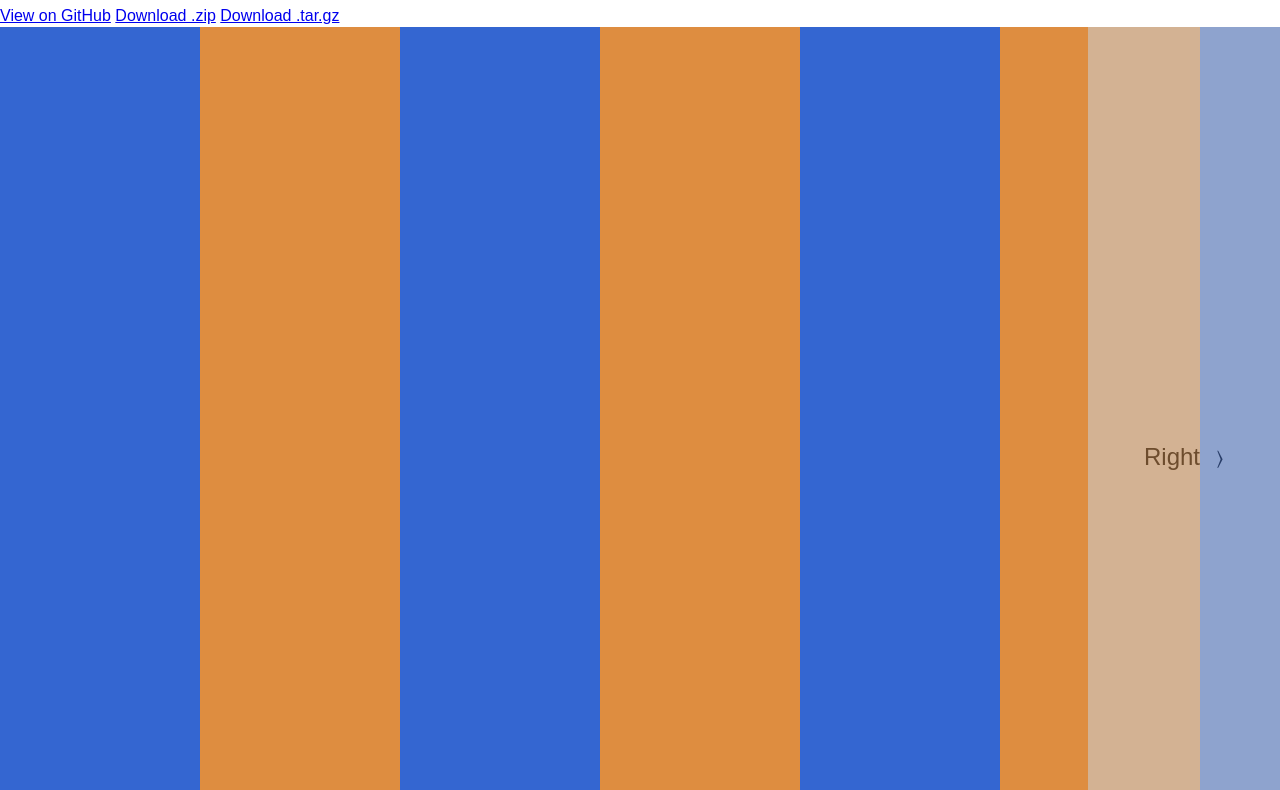
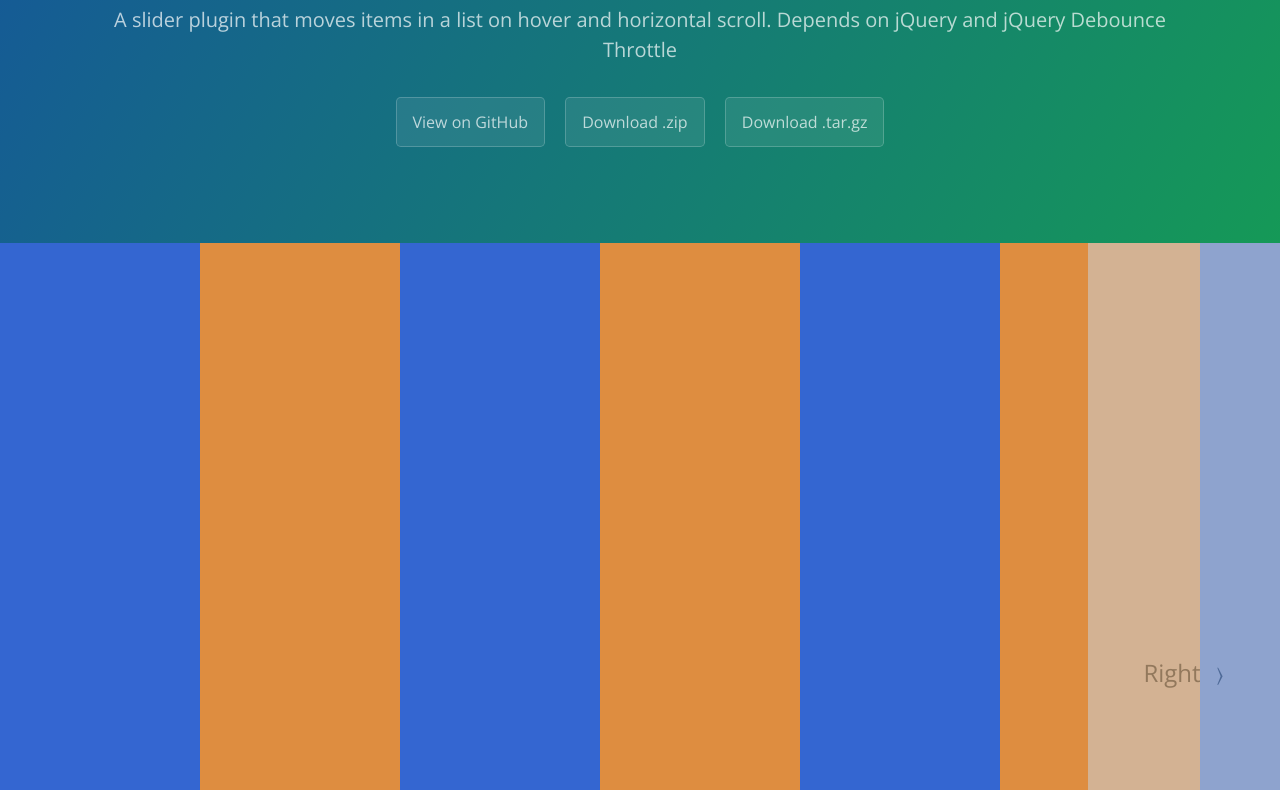
Before and after one commit to rjbultitude/scrolling-slider, a plain HTML site: page index.html in a window 1280 px wide. Shown: the part 170-960 px from the top of the page. Drawn offline with nearby package versions, Linux system fonts and the light colour scheme.

Commit message:
include github css

```diff
--- a/index.html
+++ b/index.html
@@ -13,6 +13,9 @@
 
         <link rel="stylesheet" href="css/normalize.css">
         <link rel="stylesheet" href="css/main.css">
+        <link href='http://fonts.googleapis.com/css?family=Open+Sans:400,700' rel='stylesheet' type='text/css'>
+        <link rel="stylesheet" type="text/css" href="stylesheets/stylesheet.css" media="screen">
+        <link rel="stylesheet" type="text/css" href="stylesheets/github-light.css" media="screen">
         <script src="js/vendor/modernizr-2.6.2.min.js"></script>
     </head>
     <body>
```
